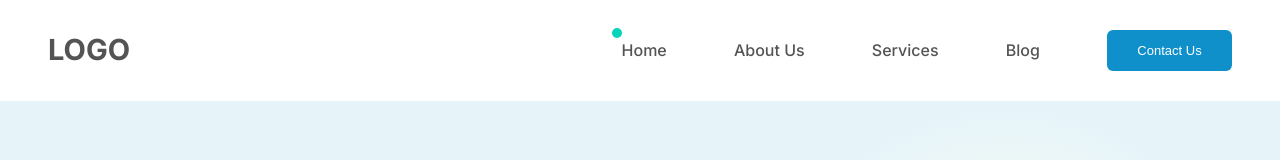
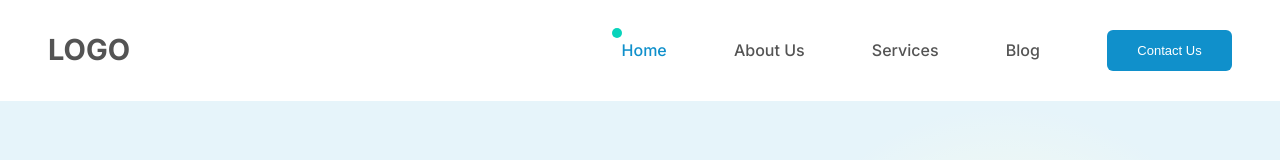
Before and after one commit to raimanish9894/Manetia_task1, a Next.js app: page / in a window 1280 px wide. Shown: the top 160 px of the page. Built offline with nearby package versions, Linux system fonts and the light colour scheme.

Commit message:
Update navbar.module.css

```diff
--- a/src/app/styles/navbar.module.css
+++ b/src/app/styles/navbar.module.css
@@ -52,7 +52,7 @@
 }
 
 .activeLink {
-  color: #1090cb;
+  color: #1090cb!important
 }
 
 .activeLink::after {
```
